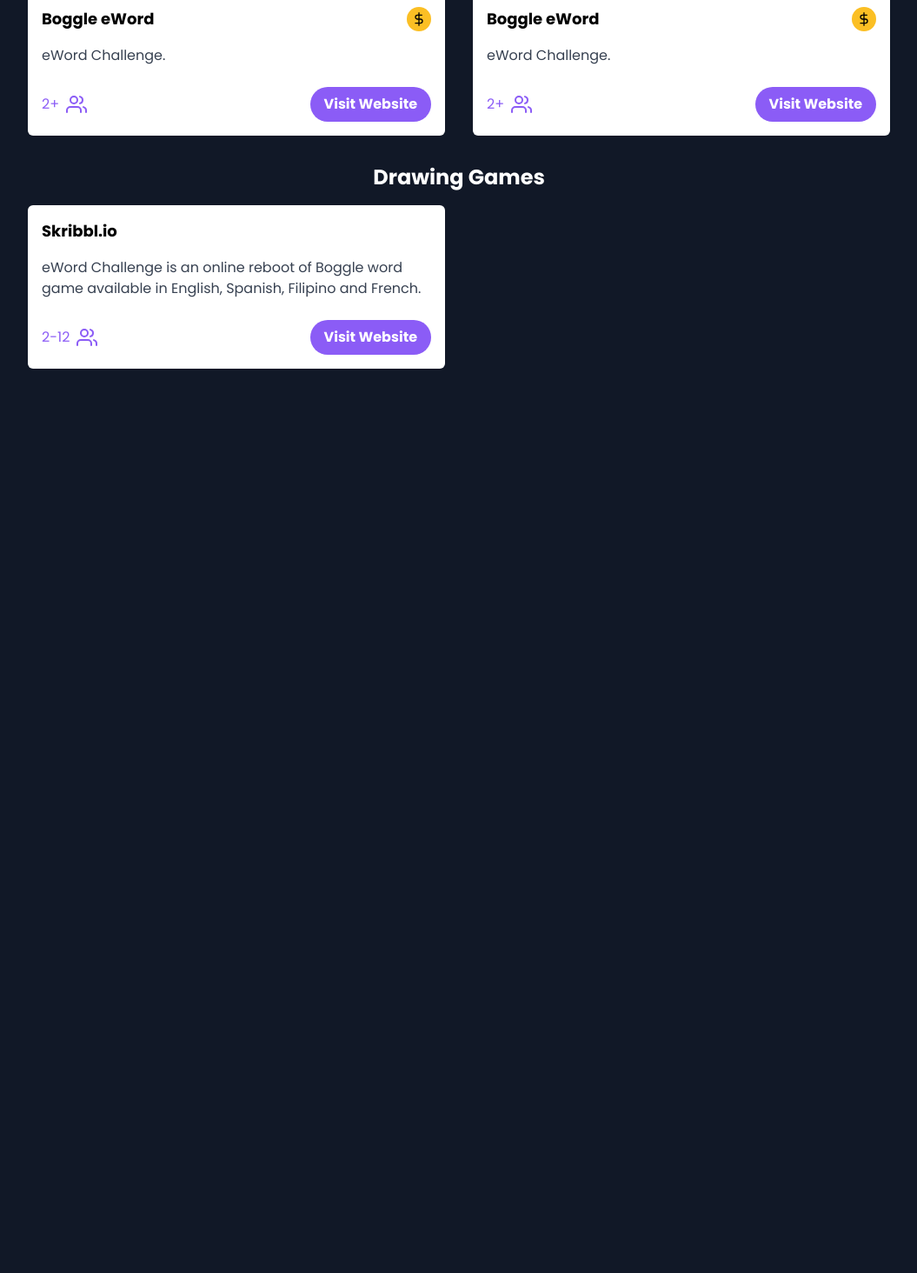
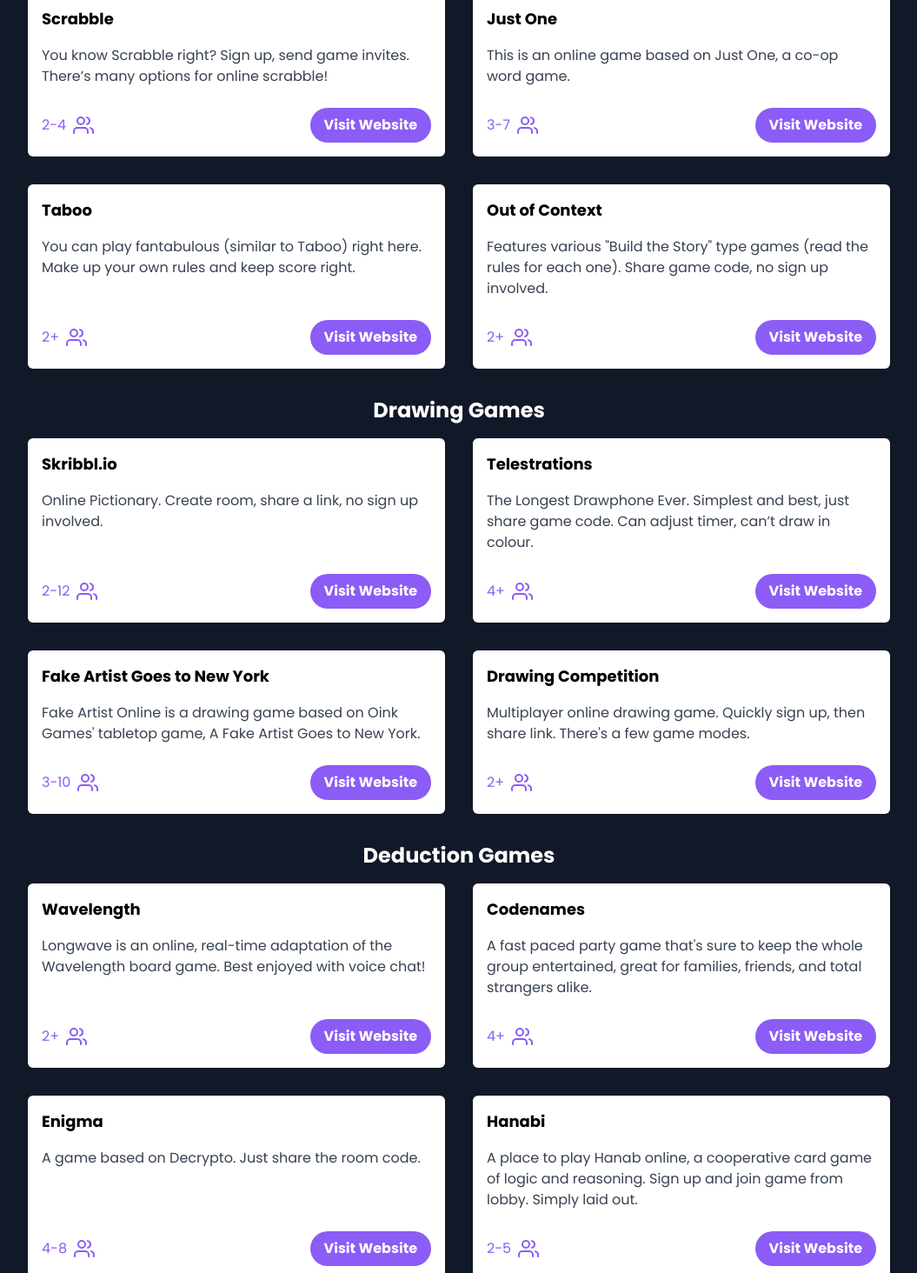
Before and after one commit to fu4303/twan-party, a React (Create React App) app: page / in a window 1280 px wide. Shown: the part 663-2127 px from the top of the page at 87% size, without its empty margins (112-1167 px from the left). Before the commit the page ends 1119 px from the top, so only its background shows below. Built offline with nearby package versions, Linux system fonts and the light colour scheme.

Commit message:
updated a couple of links

```diff
--- a/src/links.js
+++ b/src/links.js
@@ -10,25 +10,39 @@
         paid: false,
       },
       {
-        title: "Boggle eWord",
-        description: "eWord Challenge.",
-        link: "https://www.ewordchallenge.net/",
+        title: "Snatch",
+        description: "The word game to break up any group of friends. No turns, just share link.",
+        link: "https://www.playsnatch.io/",
         players: "2+",
-        paid: true,
+        paid: false,
       },
       {
-        title: "Boggle eWord",
-        description: "eWord Challenge.",
-        link: "https://www.ewordchallenge.net/",
-        players: "2+",
-        paid: true,
+        title: "Scrabble",
+        description: "You know Scrabble right? Sign up, send game invites. There’s many options for online scrabble!",
+        link: "https://www.isc.ro/",
+        players: "2-4",
+        paid: false,
       },
       {
-        title: "Boggle eWord",
-        description: "eWord Challenge.",
-        link: "https://www.ewordchallenge.net/",
+        title: "Just One",
+        description: "This is an online game based on Just One, a co-op word game.",
+        link: "https://oneword.games/",
+        players: "3-7",
+        paid: false,
+      },
+      {
+        title: "Taboo",
+        description: "You can play fantabulous (similar to Taboo) right here. Make up your own rules and keep score right.",
+        link: "https://playtaboo.com/",
         players: "2+",
-        paid: true,
+        paid: false,
+      },
+      {
+        title: "Out of Context",
+        description: 'Features various "Build the Story" type games (read the rules for each one). Share game code, no sign up involved.',
+        link: "https://www.outofcontext.party/",
+        players: "2+",
+        paid: false,
       },
     ],
   },
@@ -37,9 +51,63 @@
     items: [
       {
         title: "Skribbl.io",
-        description: "eWord Challenge is an online reboot of Boggle word game available in English, Spanish, Filipino and French.",
+        description: "Online Pictionary. Create room, share a link, no sign up involved.",
         link: "https://skribbl.io/",
         players: "2-12",
+        paid: false,
+      },
+      {
+        title: "Telestrations",
+        description: "The Longest Drawphone Ever. Simplest and best, just share game code. Can adjust timer, can’t draw in colour.",
+        link: "https://drawphone.tannerkrewson.com/",
+        players: "4+",
+        paid: false,
+      },
+      {
+        title: "Fake Artist Goes to New York",
+        description: "Fake Artist Online is a drawing game based on Oink Games' tabletop game, A Fake Artist Goes to New York.",
+        link: "https://el-artista.herokuapp.com/",
+        players: "3-10",
+        paid: false,
+      },
+      {
+        title: "Drawing Competition",
+        description: "Multiplayer online drawing game. Quickly sign up, then share link. There's a few game modes.",
+        link: "https://el-artista.herokuapp.com/",
+        players: "2+",
+        paid: false,
+      },
+    ],
+  },
+  {
+    name: "Deduction Games",
+    items: [
+      {
+        title: "Wavelength",
+        description: "Longwave is an online, real-time adaptation of the Wavelength board game. Best enjoyed with voice chat!",
+        link: "https://longwave.web.app/",
+        players: "2+",
+        paid: false,
+      },
+      {
+        title: "Codenames",
+        description: "A fast paced party game that's sure to keep the whole group entertained, great for families, friends, and total strangers alike.",
+        link: "https://codenamesgame.com/",
+        players: "4+",
+        paid: false,
+      },
+      {
+        title: "Enigma",
+        description: "A game based on Decrypto. Just share the room code.",
+        link: "https://netgames.io/games/enigma/",
+        players: "4-8",
+        paid: false,
+      },
+      {
+        title: "Hanabi",
+        description: "A place to play Hanab online, a cooperative card game of logic and reasoning. Sign up and join game from lobby. Simply laid out.",
+        link: "https://hanab.live/",
+        players: "2-5",
         paid: false,
       },
     ],
```
Also changed, not shown: 1 other file (tests, documents, lock files or other folders).
